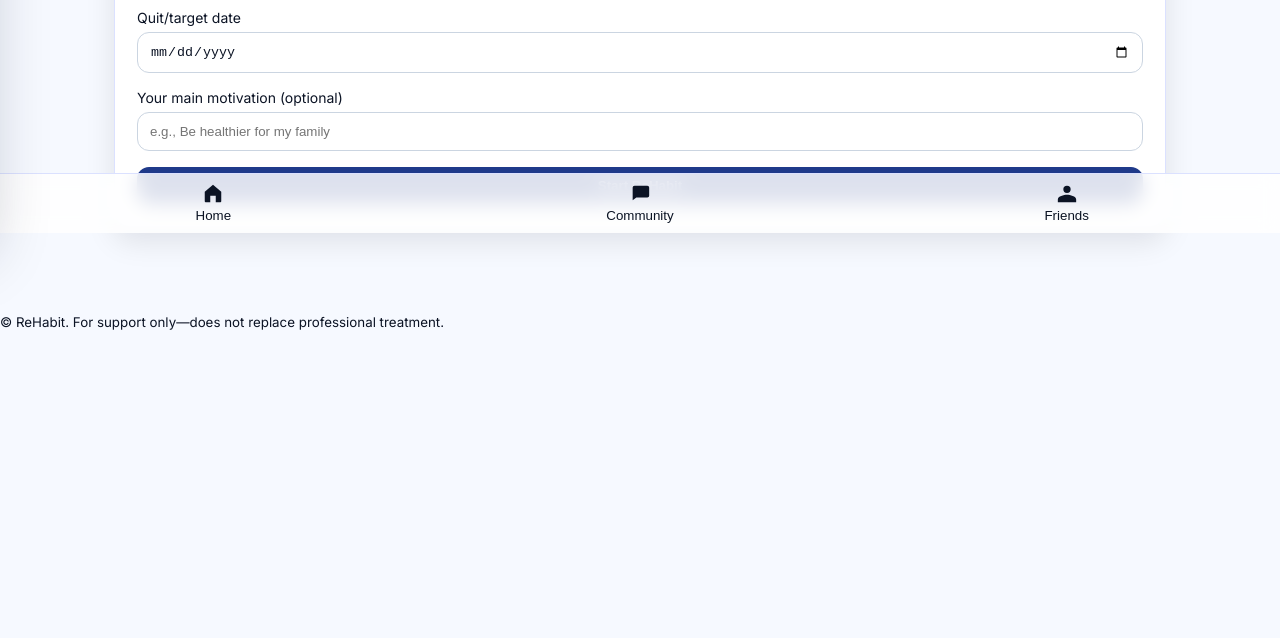
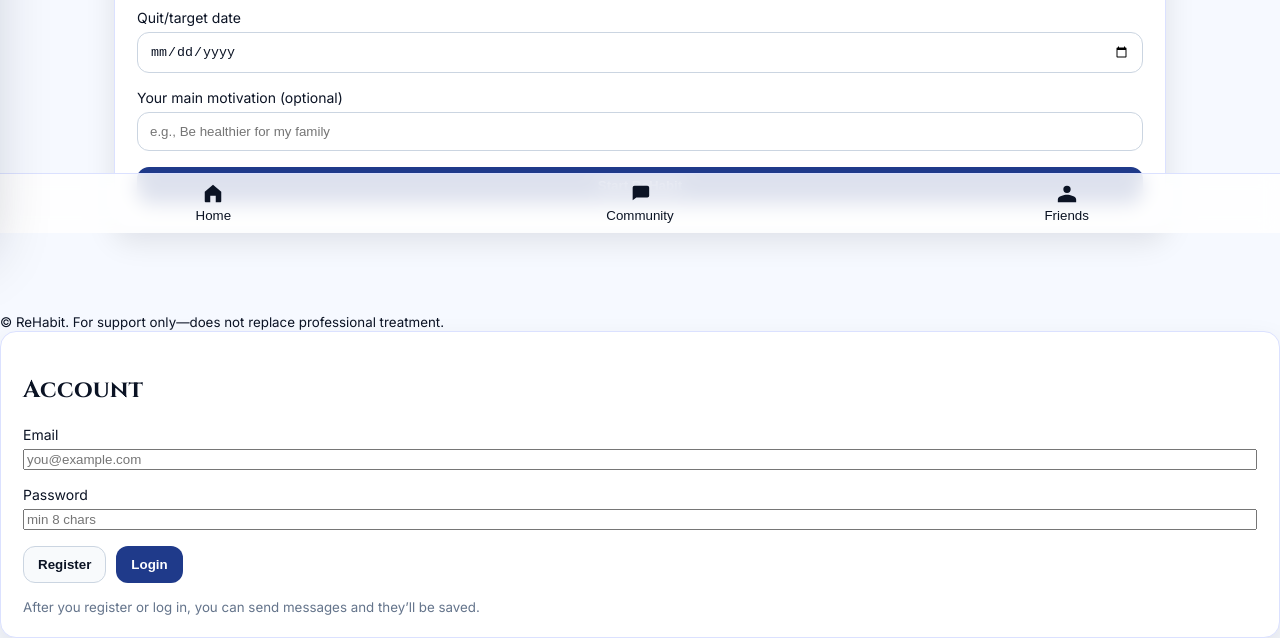
Before and after one commit to Alvaro245ap/ReHabit, a plain HTML site: page index.html in a window 1280 px wide. Shown: the part 567-1205 px from the top of the page. Before the commit the page ends 898 px from the top, so only its background shows below. Drawn offline with Linux system fonts and the light colour scheme.

Commit message:
Update index.html

```diff
--- a/index.html
+++ b/index.html
@@ -393,6 +393,20 @@
 
   <footer class="legal">
     <small>© <span id="year"></span> ReHabit. <span data-i18n="footer">For support only—does not replace professional treatment.</span></small>
+ <!-- PART C: super-simple Account box (NEW) -->
+<section class="card" id="view-auth">
+  <h2 class="fancy">Account</h2>
+  <div class="grid">
+    <label>Email <input type="email" id="authEmail" placeholder="you@example.com"></label>
+    <label>Password <input type="password" id="authPass" placeholder="min 8 chars"></label>
+    <div class="actions">
+      <button class="btn" id="btnRegister">Register</button>
+      <button class="btn primary" id="btnLogin">Login</button>
+    </div>
+    <small class="muted">After you register or log in, you can send messages and they’ll be saved.</small>
+  </div>
+</section>
+
   </footer>
 
   <script src="app.js"></script>
```
